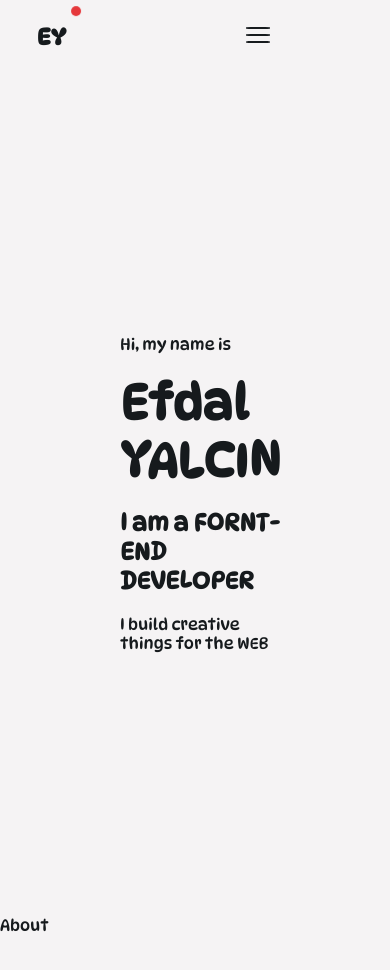
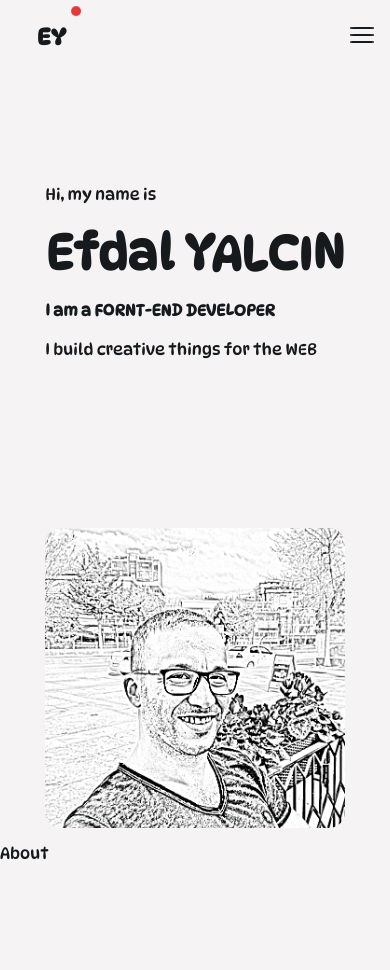
Before and after one commit to efdalyalcin/portfolio, a React (Create React App) app: page / in a window 390 px wide. Shown: the top 970 px of the page. Built offline with nearby package versions, Linux system fonts and the light colour scheme.

Commit message:
home component done

```diff
--- a/src/App.scss
+++ b/src/App.scss
@@ -1,6 +1,9 @@
 @import './utils/main.scss';
 
 .App {
+  @extend %minMaxWidth;
+  margin: 0 auto;
+
   background-color: $c-cultured;
   color: $c-eerieBlack;
 
--- a/src/components/Home/Home.scss
+++ b/src/components/Home/Home.scss
@@ -2,16 +2,23 @@
 
 .Home {
   @extend %minMaxWidth;
+
   margin: 0 auto;
+  @extend %paddingSection;
 
   height: 100vh;
-  padding: 40px 120px;
+
   display: flex;
   align-items: center;
+
+  @include mediaMaxWidth($tabletWidth) {
+    flex-direction: column;
+  }
 
   &__info {
     display: flex;
     flex-direction: column;
+    justify-content: center;
     gap: 20px;
 
     flex-grow: 1;
@@ -19,6 +26,14 @@
 
   &__name {
     font-size: clamp(48px, 5vw, 80px);
+  }
+
+  &__developer {
+    font-size: clamp(16px, 3vw, 36px);
+
+    &-span {
+      white-space: nowrap;
+    }
   }
 
   &__image {
@@ -32,6 +47,19 @@
     background-position: center;
     background-size: cover;
 
+    transition: transform $transitionTime
+      filter $transitionTime;
+
+    @include mediaMaxWidth {
+      transform: scale(80%);
+    }
+
+    @include mediaMaxWidth($tabletWidth) {
+      height: 300px;
+      width: 300px;
+      transform: unset;
+    }
+
     &:hover {
       background-image: url('../../images/efdalImg.jpg');
     }
--- a/src/components/Home/Home.tsx
+++ b/src/components/Home/Home.tsx
@@ -6,7 +6,9 @@ export default function Home() {
       <div className="Home__info">
         <p>Hi, my name is</p>
         <h1 className="Home__name">Efdal YALCIN</h1>
-        <h2>I am a <span>FORNT-END DEVELOPER</span></h2>
+        <h2 className="Home__developer">
+          I am a <span className="Home__developer-span">FORNT-END DEVELOPER</span>
+        </h2>
         <p>I build creative things for the WEB</p>
       </div>
       <div className="Home__image" />
--- a/src/components/NavBar/NavBar.scss
+++ b/src/components/NavBar/NavBar.scss
@@ -5,8 +5,10 @@
   margin: 0 auto;
 
   font-family: 'DynaPuffSemiBold', cursive;
-  position: sticky;
+  position: fixed;
   top: 0;
+  left: 0;
+  right: 0;
   z-index: 10;
 
   display: flex;
@@ -14,10 +16,18 @@
   align-items: center;
 
   padding: 16px 32px;
-  padding-right: $sectionPaddingMain;
+  padding-right: $sectionPaddingMainHor;
   background-color: $c-transparentCultured;
 
   transition: background-color $transitionTime;
+
+  @include mediaMaxWidth($tabletWidth) {
+    padding-right: $sectionPaddingTabletHor;
+  }
+
+  @include mediaMaxWidth($mobileWidth) {
+    padding-right: $sectionPaddingMobileHor;
+  }
 
   &--dark {
     background-color: $c-transparentEerieBlack;
--- a/src/utils/_extends.scss
+++ b/src/utils/_extends.scss
@@ -2,3 +2,15 @@
   min-width: $minWidth;
   max-width: $maxWidth;
 }
+
+%paddingSection {
+  padding: $sectionPaddingMainVer $sectionPaddingMainHor;
+
+  @include mediaMaxWidth($tabletWidth) {
+    padding: $sectionPaddingTabletVer $sectionPaddingTabletHor;
+  }
+
+  @include mediaMaxWidth($mobileWidth) {
+    padding: $sectionPaddingMobileVer $sectionPaddingMobileHor;
+  }
+}
--- a/src/utils/_mixins.scss
+++ b/src/utils/_mixins.scss
@@ -4,3 +4,9 @@
     #{$_property}: $_toValue;
   }
 }
+
+@mixin mediaMaxWidth($maxWidth: $largeTabletWidth) {
+  @media (max-width: $maxWidth) {
+    @content
+  }
+}
--- a/src/utils/_vars.scss
+++ b/src/utils/_vars.scss
@@ -11,13 +11,21 @@ $c-transparentEerieBlack: rgba(22, 26, 29, .7);
 $c-transparentCultured: rgba(245, 243, 244, .7);
 
 // paddings
-$sectionPaddingMain: 120px;
+$sectionPaddingMainVer: 40px;
+$sectionPaddingMainHor: 120px;
+$sectionPaddingTabletVer: 24px;
+$sectionPaddingTabletHor: 64px;
+$sectionPaddingMobileVer: 16px;
+$sectionPaddingMobileHor: 16px;
 
 // transition time
 $transitionTime: 0.5s;
 
 // width
-$maxWidth: 1480px;
+$maxWidth: 1280px;
+$largeTabletWidth: 992px;
+$tabletWidth: 768px;
+$mobileWidth: 480px;
 $minWidth: 360px;
 
 // Color Palette
```
